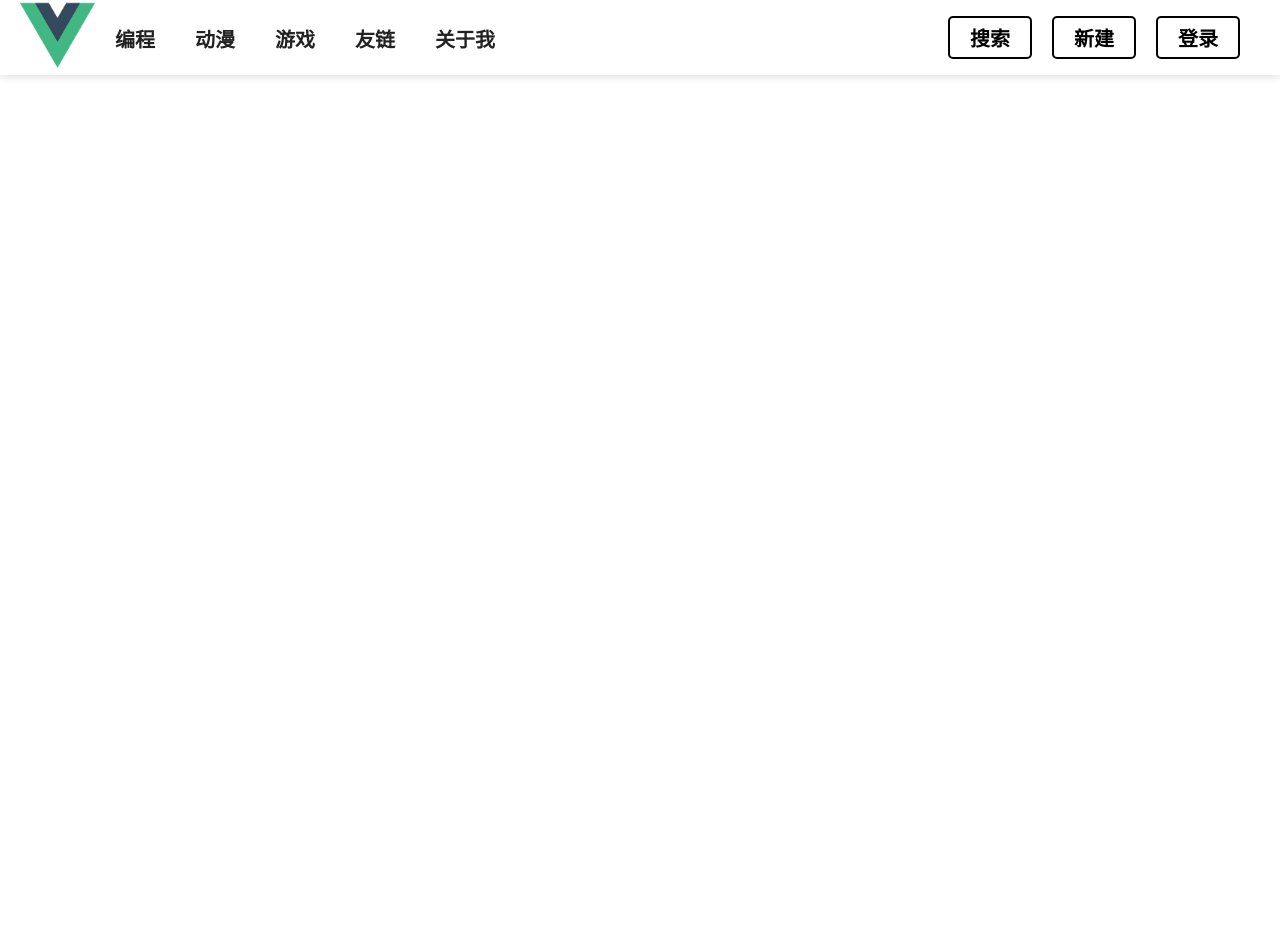
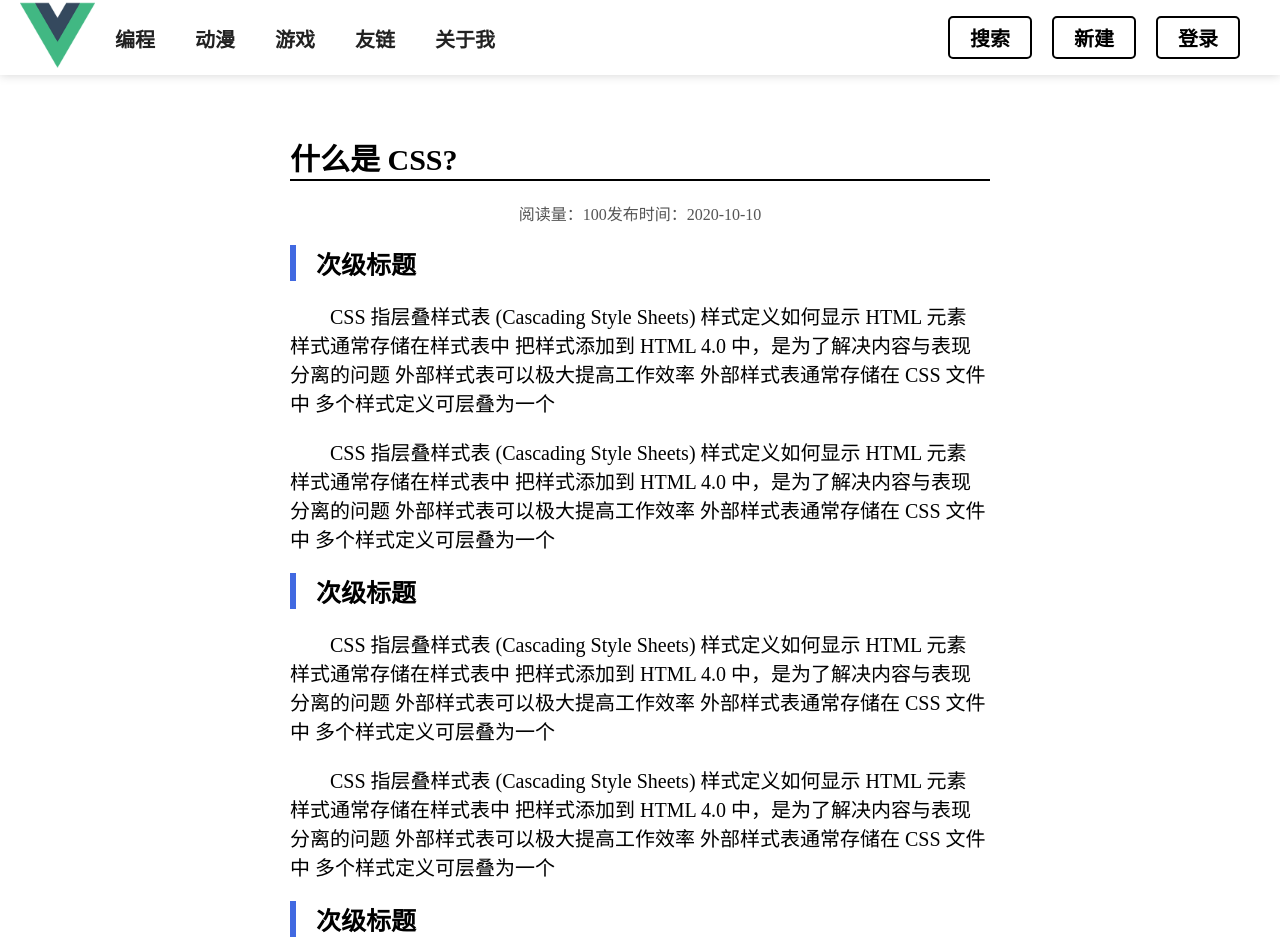
Before and after one commit to luomengfanchen/personal-site-vue, a Vue app: page /article in a window 1280 px wide. Shown: the top 952 px of the page. Before the commit the page ends 800 px from the top, so only its background shows below. Built offline with nearby package versions, Linux system fonts and the light colour scheme.

Commit message:
feat: 添加了阅读界面

```diff
--- a/src/router/index.js
+++ b/src/router/index.js
@@ -39,6 +39,11 @@ const routes = [
         component: () => import('../views/Friend.vue')
     },
     {
+        path: '/article',
+        name: 'Article',
+        component: () => import('../views/Article.vue')
+    },
+    {
         path: '/search',
         name: 'Search',
         component: () => import('../views/Search.vue')
--- /dev/null
+++ b/src/views/Article.vue
@@ -0,0 +1,155 @@
+<template>
+    <section class="content">
+        <div class="content-div">
+            <h2 class="content-title">什么是 CSS?</h2>
+            <div class="content-descript">
+                <span>阅读量：100</span>
+                <span>发布时间：2020-10-10</span>
+            </div>
+
+            <h3 class="content-title2">次级标题</h3>
+            <p class="content-paragraph">
+                CSS 指层叠样式表 (Cascading Style Sheets) 样式定义如何显示 HTML
+                元素 样式通常存储在样式表中 把样式添加到 HTML 4.0
+                中，是为了解决内容与表现分离的问题
+                外部样式表可以极大提高工作效率 外部样式表通常存储在 CSS 文件中
+                多个样式定义可层叠为一个
+            </p>
+            <p class="content-paragraph">
+                CSS 指层叠样式表 (Cascading Style Sheets) 样式定义如何显示 HTML
+                元素 样式通常存储在样式表中 把样式添加到 HTML 4.0
+                中，是为了解决内容与表现分离的问题
+                外部样式表可以极大提高工作效率 外部样式表通常存储在 CSS 文件中
+                多个样式定义可层叠为一个
+            </p>
+
+            <h3 class="content-title2">次级标题</h3>
+            <p class="content-paragraph">
+                CSS 指层叠样式表 (Cascading Style Sheets) 样式定义如何显示 HTML
+                元素 样式通常存储在样式表中 把样式添加到 HTML 4.0
+                中，是为了解决内容与表现分离的问题
+                外部样式表可以极大提高工作效率 外部样式表通常存储在 CSS 文件中
+                多个样式定义可层叠为一个
+            </p>
+            <p class="content-paragraph">
+                CSS 指层叠样式表 (Cascading Style Sheets) 样式定义如何显示 HTML
+                元素 样式通常存储在样式表中 把样式添加到 HTML 4.0
+                中，是为了解决内容与表现分离的问题
+                外部样式表可以极大提高工作效率 外部样式表通常存储在 CSS 文件中
+                多个样式定义可层叠为一个
+            </p>
+
+            <h3 class="content-title2">次级标题</h3>
+            <code class="content-code">
+                package main<br />
+
+                import (<br />
+                &nbsp;&nbsp;&nbsp;&nbsp;"fmt"<br />
+                &nbsp;&nbsp;&nbsp;&nbsp;"im/utils"<br />
+                &nbsp;&nbsp;&nbsp;&nbsp;"net/http"<br />
+                )<br />
+
+                func init() {<br />
+                &nbsp;&nbsp;&nbsp;&nbsp;// 加载json配置<br />
+                &nbsp;&nbsp;&nbsp;&nbsp;utils.LoadConfig("config.json")<br />
+
+                &nbsp;&nbsp;&nbsp;&nbsp;// 服务启动输出<br />
+                &nbsp;&nbsp;&nbsp;&nbsp;fmt.Println("im server syestem
+                start.")<br />
+                &nbsp;&nbsp;&nbsp;&nbsp;fmt.Println("at: http://",
+                utils.Config.Address)<br />
+                }<br />
+
+                func main() {<br />
+                &nbsp;&nbsp;&nbsp;&nbsp;// 创建多路复用器<br />
+                &nbsp;&nbsp;&nbsp;&nbsp;mux := http.NewServeMux()<br />
+
+                &nbsp;&nbsp;&nbsp;&nbsp;// 静态文件服务<br />
+                &nbsp;&nbsp;&nbsp;&nbsp;file := http.Dir(utils.Config.Static)<br />
+                &nbsp;&nbsp;&nbsp;&nbsp;mux.Handle("/",
+                http.FileServer(file))<br />
+
+                &nbsp;&nbsp;&nbsp;&nbsp;// 配置http服务<br />
+                &nbsp;&nbsp;&nbsp;&nbsp;server := &http.Server{<br />
+                &nbsp;&nbsp;&nbsp;&nbsp;Addr: utils.Config.Address,<br />
+                &nbsp;&nbsp;&nbsp;&nbsp;Handler: mux,<br />
+                }<br />
+
+                // 开启监听服务<br />
+                server.ListenAndServe()<br />
+                }
+            </code>
+        </div>
+    </section>
+</template>
+
+<script>
+export default {
+    name: 'Article'
+}
+</script>
+
+<style scoped>
+/* 内容容器 */
+.content {
+    align-items: center;
+    display: flex;
+    flex-direction: column;
+    justify-content: center;
+}
+
+/* 内容 */
+.content-div {
+    background-color: #fff;
+    border-radius: 5px;
+    display: flex;
+    flex-direction: column;
+    margin-top: 10px;
+    padding: 50px;
+    width: 700px;
+}
+
+/* 内容标题 */
+.content-title {
+    border-bottom: #000 solid 2px;
+    font-family: 'Source Han Serif';
+    font-size: 30px;
+    font-weight: bold;
+    margin-bottom: 20px;
+}
+
+/* 次级标题 */
+.content-title2 {
+    border-left: #4169e1 solid 6px;
+    font-family: 'Source Han Serif';
+    font-size: 25px;
+    font-weight: bold;
+    padding-left: 20px;
+    margin-bottom: 20px;
+}
+
+.content-descript {
+    align-self: center;
+    color: #555;
+    font-family: 'Source Han Serif';
+    margin-bottom: 20px;
+}
+
+/* 内容->代码 */
+.content-code {
+    background-color: #eee;
+    border-radius: 10px;
+    font-family: 'Source Han Mono';
+    font-size: 20px;
+    padding: 10px;
+    margin-bottom: 20px;
+}
+
+/* 内容段落 */
+.content-paragraph {
+    font-family: 'Source Han Serif';
+    font-size: 20px;
+    text-indent: 2em;
+    margin-bottom: 20px;
+}
+</style>
```
